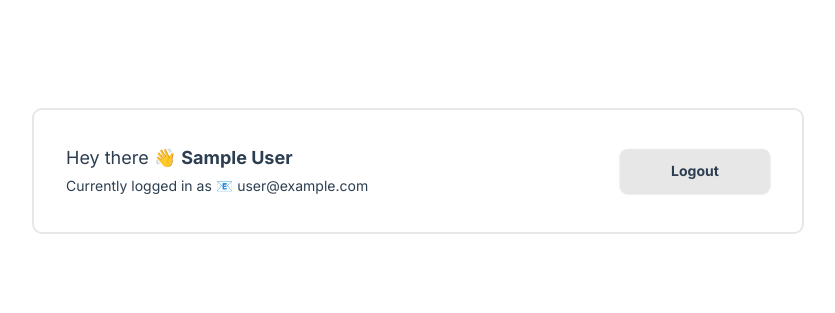
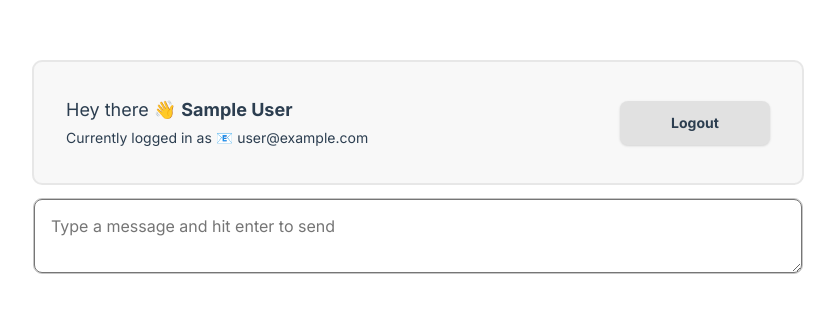
Before and after one commit to bravoosonja/live-chat, a Vue app: page /chatroom in a window 1280 px wide. Shown: the part 229-542 px from the top of the page, without its empty margins (222-1057 px from the left). Built offline with nearby package versions, Linux system fonts and the light colour scheme; no server answers; sample sign-in values are in the browser's storage.

Commit message:
Add new chat form

```diff
--- a/src/components/Navbar.vue
+++ b/src/components/Navbar.vue
@@ -40,12 +40,14 @@ nav {
   align-items: center;
   width: 60vw;
   margin: auto;
+  background-color: var(--color-background-soft);
 }
 
 nav p {
   margin: 2px auto;
   font-size: 18px;
-  color: var(--color-text);
+
+  color: var(--color-heading);
 }
 
 nav span {
@@ -59,5 +61,6 @@ nav p.email {
 
 nav button {
   width: 150px;
+  color: var(--color-heading);
 }
 </style>
--- /dev/null
+++ b/src/components/NewChatForm.vue
@@ -0,0 +1,53 @@
+<template>
+  <form>
+    <textarea
+      placeholder="Type a message and hit enter to send"
+      v-model="message"
+      @keypress.enter.prevent="handleSubmit"
+    ></textarea>
+  </form>
+</template>
+
+<script>
+import { ref } from "vue";
+import getUser from "../composables/getUser";
+import { timestamp } from "../firebase/config";
+
+export default {
+  setup() {
+    const { user } = getUser();
+
+    const message = ref("");
+
+    const handleSubmit = async () => {
+      const chat = {
+        name: user.value.displayName,
+        message: message.value,
+        createdAt: timestamp(),
+      };
+      console.log(chat);
+      message.value = "";
+    };
+
+    return { message, handleSubmit };
+  },
+};
+</script>
+
+<style scoped>
+form {
+  width: 60vw;
+  margin-top: 1rem;
+}
+
+textarea {
+  width: 100%;
+  background-color: var(--color-background-muted);
+  color: var(--color-heading);
+  font-family: inherit;
+  font-size: 16px;
+  outline: 1px solid var(--color-border-hover);
+  border-radius: 8px;
+  padding: 1rem;
+}
+</style>
--- a/src/components/SignupForm.vue
+++ b/src/components/SignupForm.vue
@@ -11,7 +11,7 @@
     <div class="error">
       <p>{{ error }}</p>
     </div>
-    <button>Sign up</button>
+    <button>Create Account</button>
   </form>
 </template>
 
@@ -21,19 +21,18 @@ import useSignup from "../composables/useSignup";
 
 export default {
   setup(props, context) {
-    const { error, signup } = useSignup();
     // refs
     const displayName = ref("");
     const email = ref("");
     const password = ref("");
-
+    // useSignup
+    const { error, signup } = useSignup();
     const handleSubmit = async () => {
       await signup(email.value, password.value, displayName.value);
       if (!error.value) {
         context.emit("signup");
       }
     };
-
     return { displayName, email, password, handleSubmit, error };
   },
 };
--- a/src/composables/useLogout.js
+++ b/src/composables/useLogout.js
@@ -5,6 +5,7 @@ const error = ref(null);
 
 const logout = async () => {
   error.value = null;
+
   try {
     await projectAuth.signOut();
   } catch (err) {
--- a/src/main.js
+++ b/src/main.js
@@ -1,11 +1,13 @@
-import { createApp } from 'vue'
-import App from './App.vue'
-import router from './router'
+import { createApp } from "vue";
+import App from "./App.vue";
+import router from "./router";
+import "./assets/main.css";
+import { projectAuth } from "./firebase/config";
 
-import './assets/main.css'
+let app;
 
-const app = createApp(App)
-
-app.use(router)
-
-app.mount('#app')
+projectAuth.onAuthStateChanged(() => {
+  if (!app) {
+    app = createApp(App).use(router).mount("#app");
+  }
+});
--- a/src/views/Chatroom.vue
+++ b/src/views/Chatroom.vue
@@ -1,14 +1,29 @@
 <template>
   <div class="container">
     <Navbar />
+    <NewChatForm />
   </div>
 </template>
 
 <script>
+import { watch } from "vue";
+import { useRouter } from "vue-router";
 import Navbar from "../components/Navbar.vue";
+import getUser from "../composables/getUser";
+import NewChatForm from "../components/NewChatForm.vue";
 
 export default {
-  components: { Navbar },
+  components: { Navbar, NewChatForm },
+  setup() {
+    const { user } = getUser();
+    const router = useRouter();
+
+    watch(user, () => {
+      if (!user.value) {
+        router.push({ name: "Welcome" });
+      }
+    });
+  },
 };
 </script>
 
@@ -17,5 +32,6 @@ export default {
   display: flex;
   justify-content: center;
   align-items: center;
+  flex-direction: column;
 }
 </style>
```
